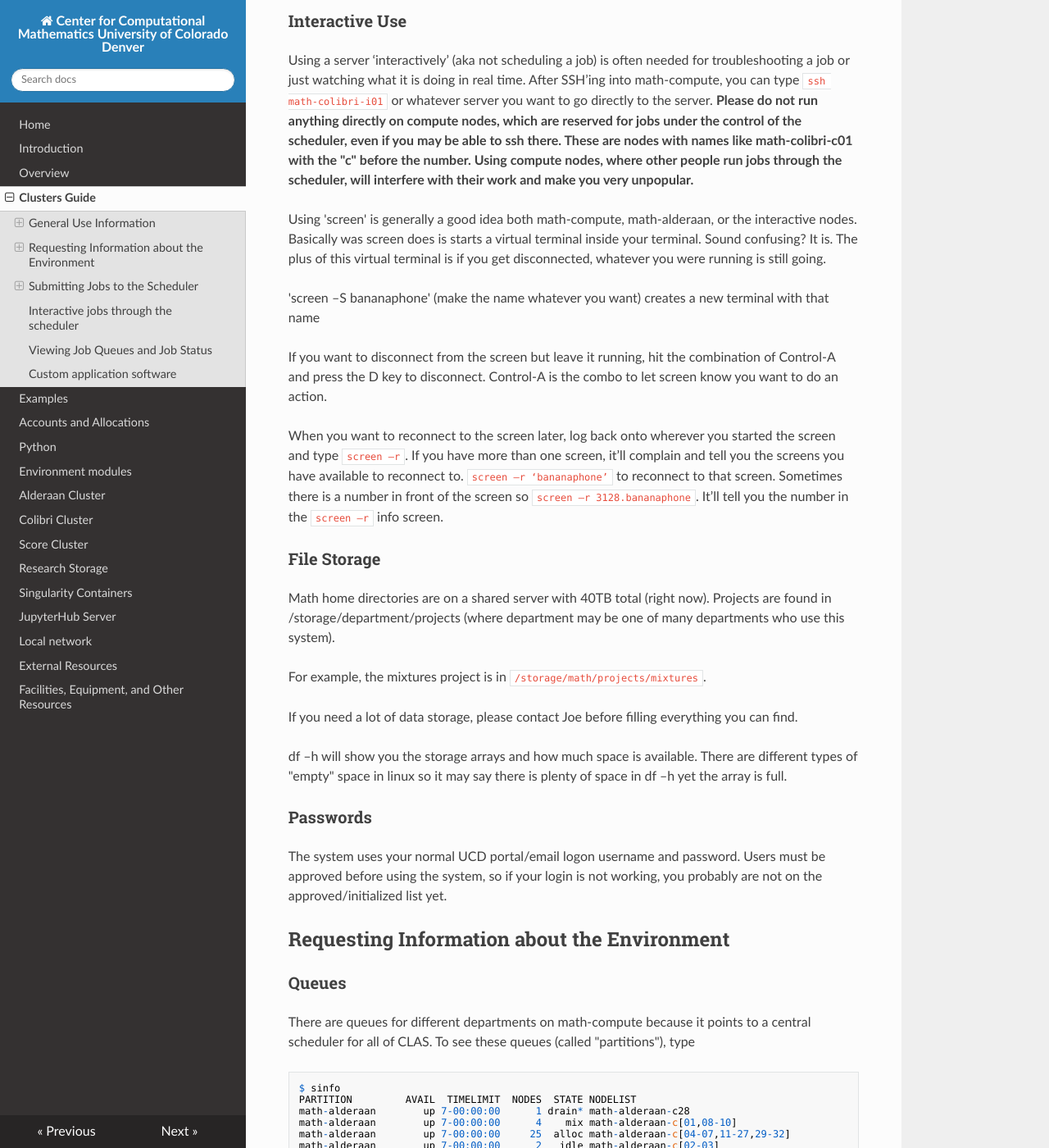
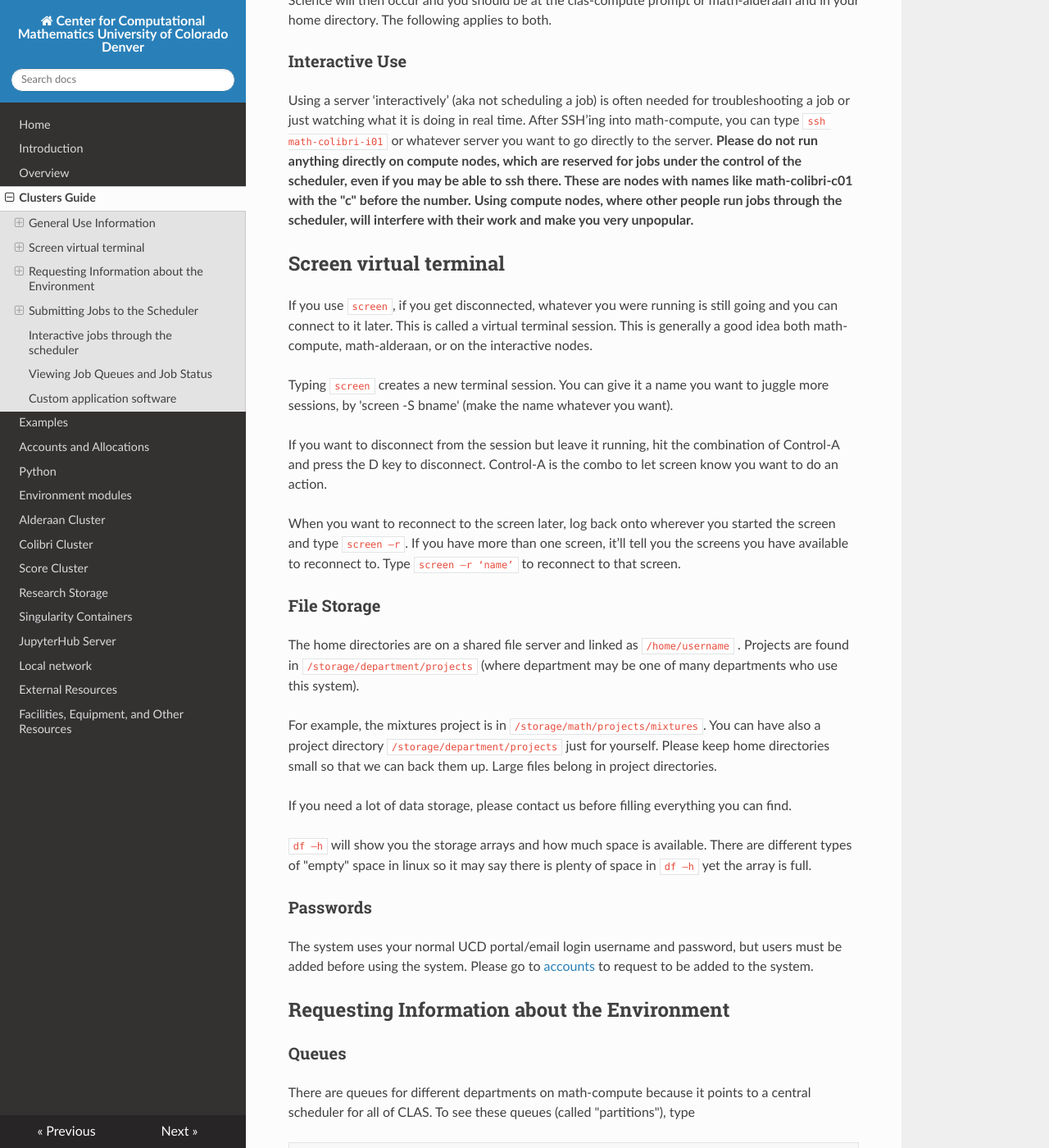
Before and after one commit to ccmucdenver/ccm-docs, an MkDocs documentation site: the page built from docs/clusters_guide.md, in a window 1280 px wide and 1400 px high, scrolled down 1134 px. Shown: the whole window at 82% size. Built offline with MkDocs 1.6.1, drawn with Linux system fonts in a browser that asks for light colours; nearby versions of some CDN libraries; some of the changed text lies outside the part shown.

Commit message:
Update clusters_guide.md
logging in

```diff
--- a/docs/clusters_guide.md
+++ b/docs/clusters_guide.md
@@ -1,25 +1,21 @@
 # Guide to CCM Clusters
 
-** This page needs to be updated.**
+** This page is being updated.**
 
 ## General Use Information
 ### Logging In
 
 The clas-compute system uses (mostly) CentOS 7 and 8 operating system. At this time, the main way of using the system is to use an SSH client to login to a terminal session on clas-compute or math-alderaan. You will need to be on the CU Denver network (wired or CU Denver wireless, not CU Denver Guest), or using the university's VPN client.
 
-This system uses your normal portal/email username and password.
+This system uses your normal portal/email username and password. You can use host hame either `clas-compute.ucdenver.pvt` or `math-aderaan.cudenver.pvt`. These are the front ends to the cluster system.
 
-On Windows, you will need an SSH client. There are several out there, but generally most people use PuTTY which is available for download [here](https://www.chiark.greenend.org.uk/~sgtatham/putty/latest.html). You can use either 32 or 64 bit versions - computers that require the 32 bit version are rather rare (early Windows 7/Vista/XP). The Host Name is clas-compute.ucdenver.pvt.
 
-<!---
-(image is from the old system, but same difference)
-[[File:Puttywindows.png|center|PuTTY Windows]]
--->
+On Linux or a Mac, you can use simply the Terminal app, which is built into the operating system. It is hidden away in Applications -> Utilities folder on a Mac and in similar places on various Linux desktops. On a Mac, you may want to drag it to your dock that it is available more conveniently next time.
+
+On Windows, you will need an SSH client. There are several out there, but generally most people use PuTTY which is available for download [here](https://www.chiark.greenend.org.uk/~sgtatham/putty/latest.html). You can use either 32 or 64 bit versions - computers that require the 32 bit version are rather rare (early Windows 7/Vista/XP).
+
 
 You can also use the [Windows 10 subsystem for Linux](https://docs.microsoft.com/en-us/windows/wsl/install-win10), where you install a Linux distribution as an app and can use it to ssh out like from a terminal window like on any Linux machine. This is often more stable than Putty, which tends to get stuck on some computers.
-
-On Macintosh, you can use simply the Terminal app, which is built into the operating system.
-It is in Applications -> Utilities folder. You may want to drag it to your dock so that it is available more conveniently next time.
 
 Either way, from a terminal window, at the command line prompt type in:
 
@@ -37,27 +33,31 @@ Science will then occur and you should be at the clas-compute prompt or math-ald
 
 Using a server ‘interactively’ (aka not scheduling a job) is often needed for troubleshooting a job or just watching what it is doing in real time. After SSH’ing into math-compute, you can type <code>ssh math-colibri-i01</code> or whatever server you want to go directly to the server. **Please do not run anything directly on compute nodes, which are reserved for jobs under the control of the scheduler, even if you may be able to ssh there.  These are nodes with names like math-colibri-c01 with the "c" before the number. Using compute nodes, where other people run jobs through the scheduler, will interfere with their work and make you very unpopular.**
 
-Using 'screen' is generally a good idea both math-compute, math-alderaan, or the interactive nodes. Basically was screen does is starts a virtual terminal inside your terminal. Sound confusing? It is. The plus of this virtual terminal is if you get disconnected, whatever you were running is still going.
 
-'screen –S bananaphone' (make the name whatever you want) creates a new terminal with that name
 
-If you want to disconnect from the screen but leave it running, hit the combination of Control-A and press the D key to disconnect. Control-A is the combo to let screen know you want to do an action.
+## Screen virtual terminal
 
-When you want to reconnect to the screen later, log back onto wherever you started the screen and type <code>screen –r</code>. If you have more than one screen, it’ll complain and tell you the screens you have available to reconnect to. <code>screen –r ‘bananaphone’</code> to reconnect to that screen. Sometimes there is a number in front of the screen so <code>screen –r 3128.bananaphone</code>. It’ll tell you the number in the <code>screen –r</code> info screen.
+If you use `screen`, if you get disconnected, whatever you were running is still going and you can connect to it later. This is called a virtual terminal session. This is generally a good idea both math-compute, math-alderaan, or on the interactive nodes.
+
+Typing `screen` creates a new terminal session. You can give it a name you want to juggle more sessions, by 'screen -S bname'  (make the name whatever you want).
+
+If you want to disconnect from the session but leave it running, hit the combination of Control-A and press the D key to disconnect. Control-A is the combo to let screen know you want to do an action.
+
+When you want to reconnect to the screen later, log back onto wherever you started the screen and type <code>screen –r</code>. If you have more than one screen, it’ll tell you the screens you have available to reconnect to. Type <code>screen –r ‘name’</code> to reconnect to that screen.
 
 ### File Storage
 
-Math home directories are on a shared server with 40TB total (right now). Projects are found in /storage/department/projects (where department may be one of many departments who use this system).
+The home directories are on a shared file server and linked as `/home/username` . Projects are found in `/storage/department/projects` (where department may be one of many departments who use this system).
 
-For example, the mixtures project is in <code>/storage/math/projects/mixtures</code>.
+For example, the mixtures project is in <code>/storage/math/projects/mixtures</code>. You can have also a project directory `/storage/department/projects` just for yourself. Please keep home directories small so that we can back them up. Large files belong in project directories.
 
-If you need a lot of data storage, please contact Joe before filling everything you can find.
+If you need a lot of data storage, please contact us before filling everything you can find.
 
-df –h will show you the storage arrays and how much space is available. There are different types of "empty" space in linux so it may say there is plenty of space in df –h yet the array is full.
+`df –h` will show you the storage arrays and how much space is available. There are different types of "empty" space in linux so it may say there is plenty of space in `df –h` yet the array is full.
 
 ### Passwords
 
-The system uses your normal UCD portal/email logon username and password. Users must be approved before using the system, so if your login is not working, you probably are not on the approved/initialized list yet.
+The system uses your normal UCD portal/email login username and password, but users must be added before using the system. Please go to [accounts](./accounts/) to request to be added to the system.
 
 ## Requesting Information about the Environment
 
```
